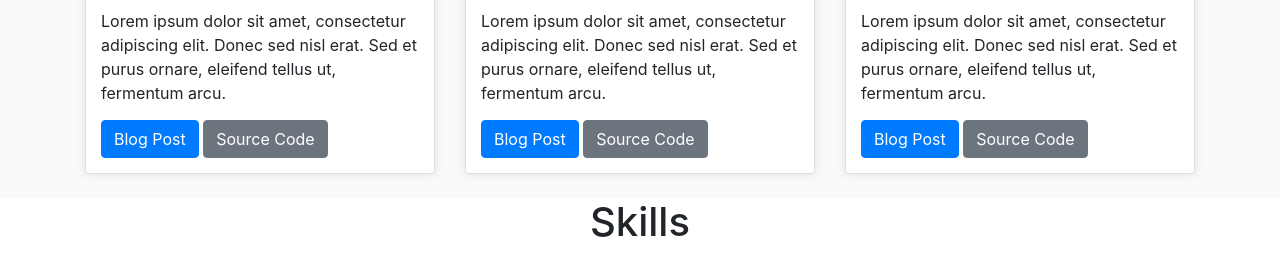
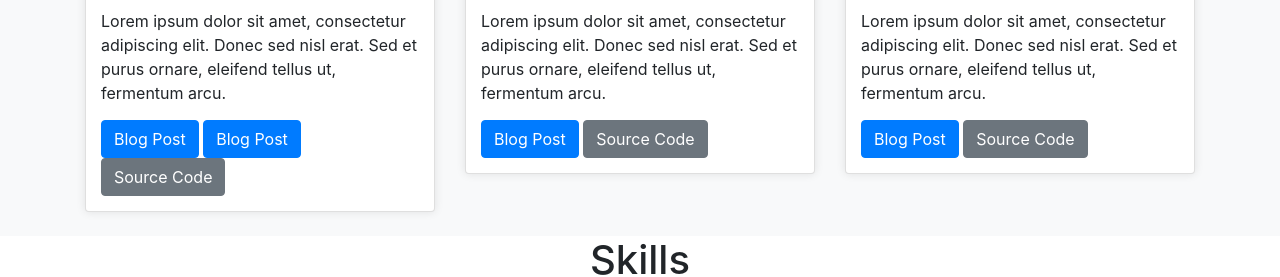
Before and after one commit to salithadinushika/salitha, a plain HTML site: page index.html in a window 1280 px wide. Shown: the part 979-1256 px from the top of the page. Drawn offline with nearby package versions, Linux system fonts and the light colour scheme.

Commit message:
Update index.html

```diff
--- a/index.html
+++ b/index.html
@@ -170,6 +170,7 @@ html {
             <h5 class="card-title">Project 1</h5>
             <p class="card-text">Lorem ipsum dolor sit amet, consectetur adipiscing elit. Donec sed nisl erat. Sed et purus ornare, eleifend tellus ut, fermentum arcu.</p>
             <a href="#" class="btn btn-primary">Blog Post</a>
+			<a href="project-01.html" target="_blank" rel="noopener noreferrer" class="btn btn-primary">Blog Post</a>
             <a href="#" class="btn btn-secondary">Source Code</a>
           </div>
         </div>
```
